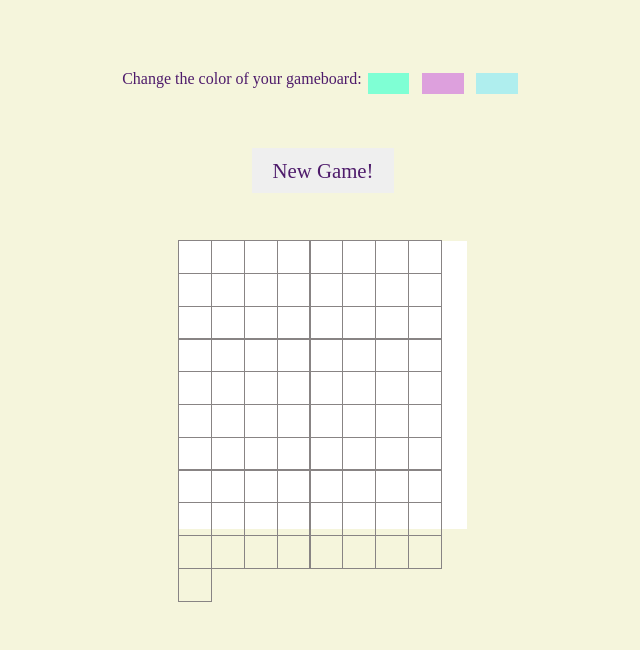
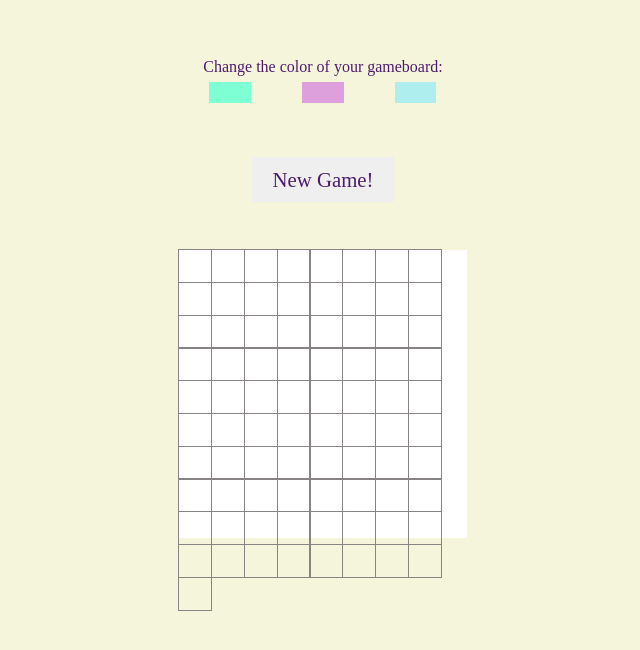
Before and after one commit to KseniaAK/Minesweeper, a React app: page / in a window 1280 px wide. Shown: the part 110-760 px from the top of the page, without its empty margins (317-957 px from the left). Built offline with nearby package versions, Linux system fonts and the light colour scheme; the HTML template or start-up script is replaced by a standard one; a web font is replaced by a local one.

Commit message:
add text instructing to select color

```diff
--- a/src/components/ColorOptions.js
+++ b/src/components/ColorOptions.js
@@ -1,5 +1,6 @@
 import React, { Component } from 'react'
 import OneColorOption from '../containers/OneColorOption'
+import styles from './styles/color-options.scss'
 
 export default class ColorOptions extends Component {
   render() {
@@ -10,9 +11,11 @@ export default class ColorOptions extends Component {
     }
 
     return (
-      <div className='color-options'>
-        Change the color of your gameboard:
-        {colorOptions}
+      <div className='color-options-main'>
+        <div className='text'>Change the color of your gameboard:</div>
+        <div className='color-options'>
+          {colorOptions}
+        </div>
       </div>
     )
   }
--- /dev/null
+++ b/src/components/styles/color-options.scss
@@ -0,0 +1,7 @@
+@import '../../styles/variables';
+
+.color-options {
+  display: flex;
+  flex-direction: row;
+  justify-content: space-between;
+}
```
